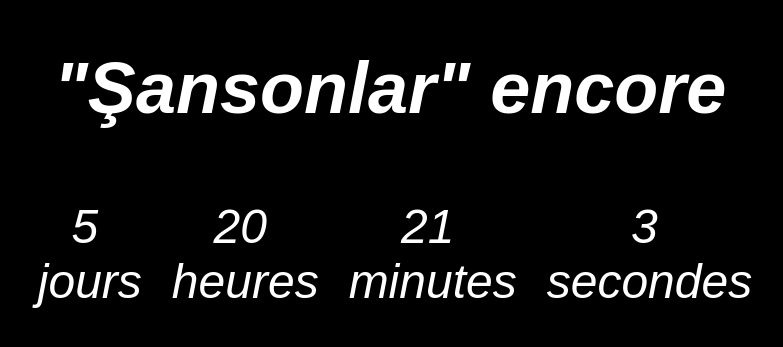
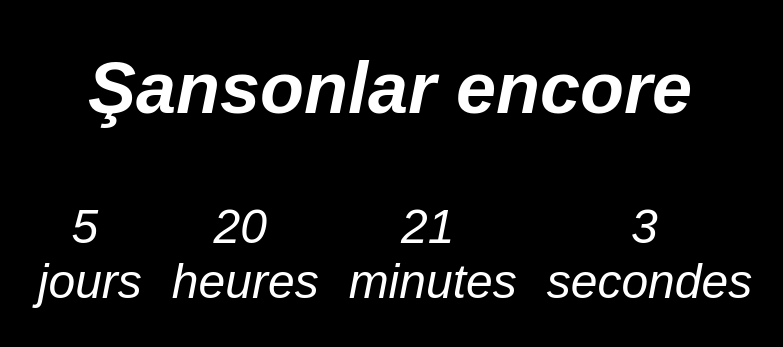
Before and after one commit to diegoperini/sanson, a plain HTML site: page index.html in a window 1280 px wide. Shown: the part 197-544 px from the top of the page, without its empty margins (250-1033 px from the left). Drawn offline with Linux system fonts and the light colour scheme.

Commit message:
Update index.html

```diff
--- a/index.html
+++ b/index.html
@@ -1,7 +1,7 @@
 <html>
 
 <head>
-    <title>"Şansonlar" encore</title>
+    <title>Şansonlar encore</title>
     <link rel="icon" type="image/png" href="favicon.png" />
     <link rel="stylesheet" href="style.css">
     <script type="text/javascript" src="date.js"></script>
@@ -9,7 +9,7 @@
 </head>
 
 <body>
-    <h2>"Şansonlar" encore</h2>
+    <h2>Şansonlar encore</h2>
     <div class="clock" id="clock1">
         <div class="slice">
             <div data-value="days"></div><span class="unit">jours</span>
```
